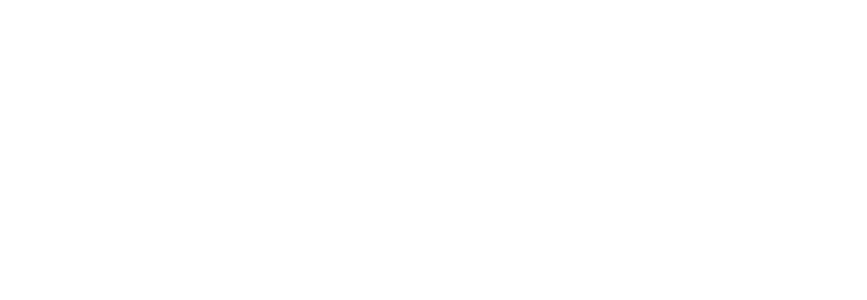
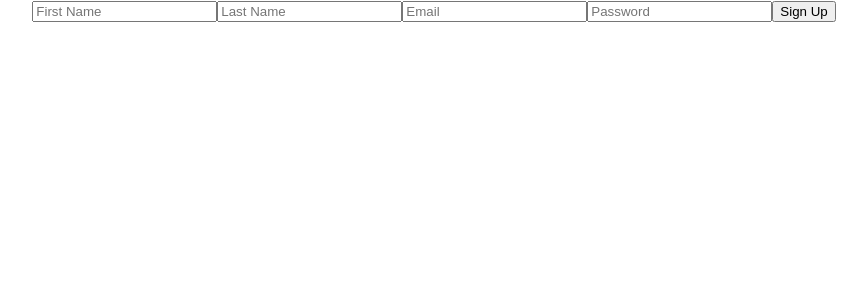
Before and after one commit to t7guma00/Library-project, a React (Create React App) app in the folder library-project/: page /signup in a window 1280 px wide. Shown: the top 300 px of the page, without its empty margins (206-1073 px from the left). Built offline with nearby package versions, Linux system fonts and the light colour scheme.

Commit message:
multiple page

```diff
--- a/library-project/package.json
+++ b/library-project/package.json
@@ -5,6 +5,8 @@
   "dependencies": {
     "react": "^16.6.1",
     "react-dom": "^16.6.1",
+    "react-router": "^4.3.1",
+    "react-router-dom": "^4.3.1",
     "react-scripts": "2.1.1"
   },
   "scripts": {
--- a/library-project/src/App.js
+++ b/library-project/src/App.js
@@ -1,11 +1,39 @@
 import React, { Component } from 'react';
+import logo from './logo.svg';
 import './App.css';
+
+import Books from './Views/Books' ;
+import Home from './Views/Home' ;
+import SignIn from './Components/signin' ;
+import SignUp from './Components/signup' ;
+
+
+
+import {BrowserRouter, Route} from 'react-router-dom';
+
 
 class App extends Component {
   render() {
     return (
-      <div className="App">
+      <BrowserRouter>
+      <div>
+      <Route exact={true} path='/Home' render={() => (
+            <div className="App">
+              <Home />
+            </div>
+          )}/>
+          <Route exact={true} path='/signin' render={() => (
+            <div className="App">
+              <SignIn />
+            </div>
+          )}/>
+          <Route exact={true} path='/signup' render={() => (
+            <div className="App">
+              <SignUp />
+              </div>
+          )}/>
       </div>
+      </BrowserRouter>
     );
   }
 }
--- /dev/null
+++ b/library-project/src/Components/Header.js
@@ -0,0 +1,16 @@
+import React, { Component } from 'react';
+
+export default class Home extends Component {
+    state = {
+    }
+    render () {
+       return (
+         <div id='body'>
+         <h3>header
+                    </h3>
+                    <p>Here is a description of how
+                     the app works </p>
+          </div>
+       )
+    }
+ }
--- /dev/null
+++ b/library-project/src/Components/signin.js
@@ -0,0 +1,21 @@
+import React, { Component } from 'react';
+import Header from './Header';
+import Footer from './Footer';
+
+export default class SignIn extends Component {
+    state = {
+    }
+    render () {
+       return (
+         <div id='container'>
+         <Header/>
+         <div id='body'>
+         <h3>Signin
+                    </h3>
+                    <p>sign in test </p>
+          </div>
+          <Footer/>
+         </div>
+       )
+    }
+ }
--- /dev/null
+++ b/library-project/src/Components/signup.js
@@ -0,0 +1,28 @@
+import React, { Component } from 'react';
+//import Header from './Header';
+//import Footer from './Footer';
+
+export default class SignUp extends Component {
+  state = {
+  }
+
+  render () {
+      return (
+        <div>
+             <div id='signinContainer'>
+                  <form id='form'>
+                      <input className='input' type="text"
+                       placeholder="First Name"/>
+                      <input className='input' type="text"
+                       placeholder="Last Name"/>
+                      <input className='input' type="text"
+                       placeholder="Email"/>
+                      <input className='input' type="password"
+                      placeholder="Password"/>
+                      <button id='submit'>Sign Up</button>
+                  </form>
+             </div>
+        </div>
+      )
+   }
+}
--- /dev/null
+++ b/library-project/src/Views/Home.js
@@ -0,0 +1,19 @@
+import React, { Component } from 'react';
+//import Header from '../Components/Header';
+//import Footer from '../Components/Footer';
+export default class Home extends Component {
+    state = {
+    }
+    render () {
+       return (
+         <div id='container'>
+         <div id='body'>
+         <h3>Title
+                    </h3>
+                    <p>Here is a description of how
+                     the app works </p>
+          </div>
+         </div>
+       )
+    }
+ }
```
Also changed, not shown: library-project/src/Components/Footer.js (added), library-project/src/Views/Books.js (added), 1 other file (tests, documents, lock files or other folders).
